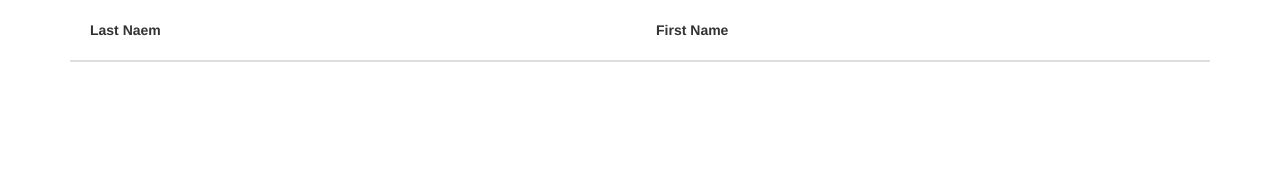
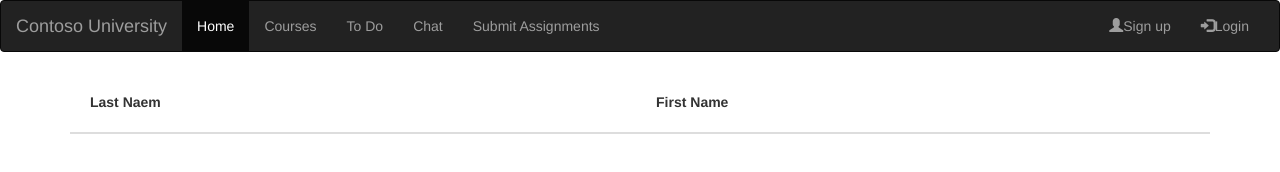
Before and after one commit to yowto/contoso, a plain HTML site: page contoso/index.html in a window 1280 px wide. Drawn offline with Linux system fonts and the light colour scheme; no server answers.

Commit message:
added navbar

```diff
--- a/contoso/index.html
+++ b/contoso/index.html
@@ -12,6 +12,31 @@
     <script src="Scripts/index.js"></script>
 </head>
 <body>
+    <nav class="navbar navbar-inverse">
+        <div class="container-fluid">
+            <div class="navbar-header">
+                <button type="button" class="navbar-toggle" data-toggle="collapse"  data-target="#myNavbar">
+                    <span class="icon-bar"></span>
+                    <span class="icon-bar"></span>
+                    <span class="icon-bar"></span>
+                </button>
+                <a class="navbar-brand" href="#">Contoso University</a>
+            </div>
+            <div class="collapse navbar-collapse" id="myNavbar">
+                <ul class="nav navbar-nav">
+                    <li class="active"><a href="#">Home</a></li>
+                    <li><a href="/courses.html">Courses</a></li>
+                    <li><a href="/todo.html">To Do</a></li>
+                    <li><a href="/chat.html">Chat</a></li>
+                    <li><a href="/submit.html">Submit Assignments</a></li>
+                </ul>
+                <ul class="nav navbar-nav navbar-right">
+                    <li><a href="#"><span class="glyphicon glyphicon-user"></span>Sign up</a></li>
+                    <li><a href="#"><span class="glyphicon glyphicon-log-in"></span>Login</a></li>
+                </ul>
+            </div>
+        </div>
+    </nav>
     <div class="container">
         <div class="table-responsive">
             <table class="table table-striped spaced-table table-hover">
```
Also changed, not shown: contoso/chat.html (added, +10 -0 lines), contoso/submit.html (added, +10 -0 lines), contoso/todo.html (added, +10 -0 lines), 1 other file.
